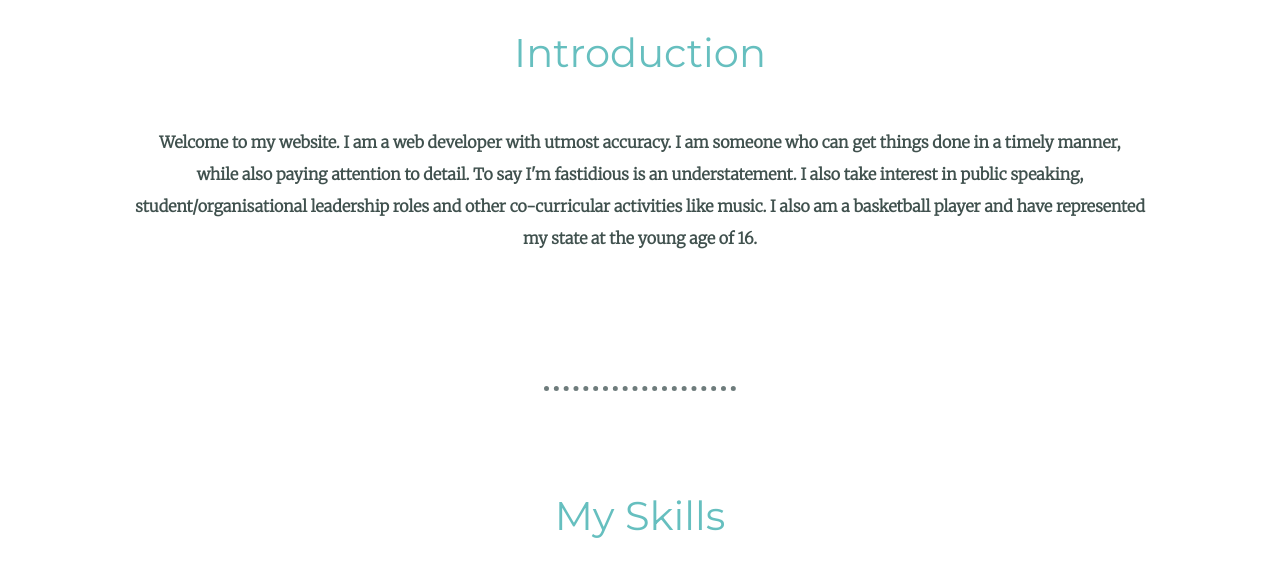
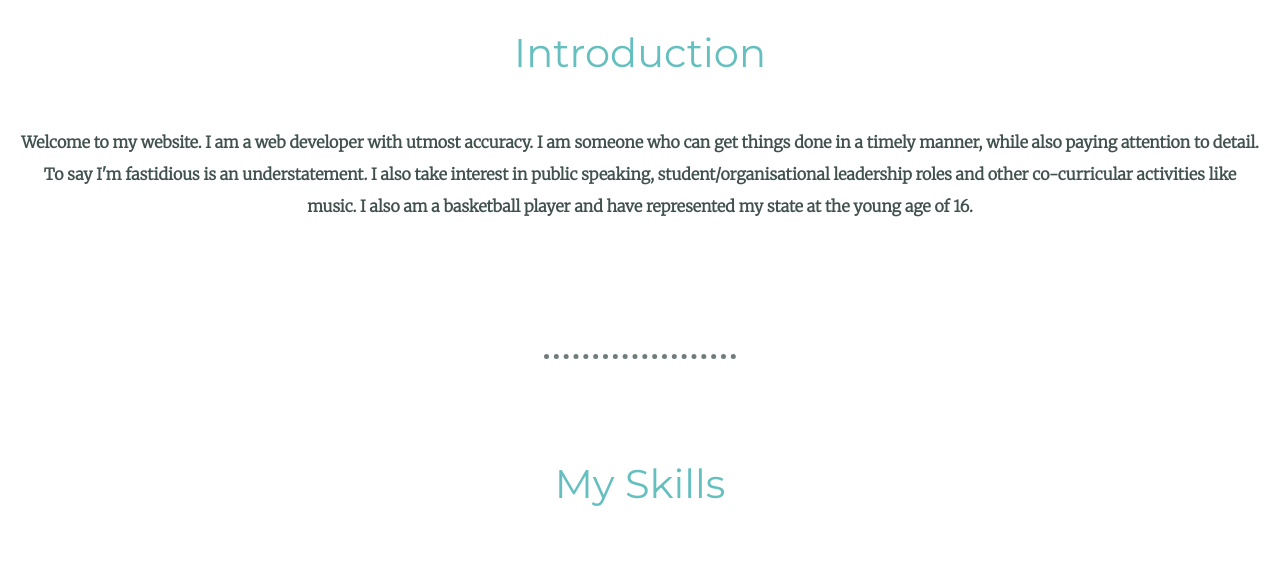
Before and after one commit to suhaasbharadwaj/UCONN, a plain HTML site: page index.html in a window 1280 px wide. Shown: the part 1000-1586 px from the top of the page. Drawn offline with Linux system fonts and the light colour scheme.

Commit message:
Update index.html

```diff
--- a/index.html
+++ b/index.html
@@ -27,8 +27,8 @@
         src="https://scontent.fhyd11-1.fna.fbcdn.net/v/t1.6435-9/p843x403/172307200_4511055198924360_4044448451162376357_n.jpg?_nc_cat=104&ccb=1-3&_nc_sid=730e14&_nc_ohc=C4yzSq_1AB8AX-uw9Fv&_nc_ht=scontent.fhyd11-1.fna&tp=6&oh=53a58b6cad7492ad03a880a356206115&oe=609D004B"
         alt="Image not found.">
       <h2>Introduction</h2>
-      <p><b>Welcome to my website. I am a web developer with utmost accuracy. I am someone who can get things done in a timely manner,<br> while also paying attention to detail. To say I'm fastidious is an understatement. I also take interest in public
-        speaking, <br />student/organisational leadership roles and other co-curricular activities like music. I also am a basketball player and have represented<br> my state at the young age of 16.<br><br></b></p>
+      <p id="intro"><b>Welcome to my website. I am a web developer with utmost accuracy. I am someone who can get things done in a timely manner, while also paying attention to detail. To say I'm fastidious is an understatement. I also take interest in public
+        speaking, student/organisational leadership roles and other co-curricular activities like music. I also am a basketball player and have represented my state at the young age of 16.<br><br></b></p>
     </div>
     <hr>
     <div class="skills">
```
